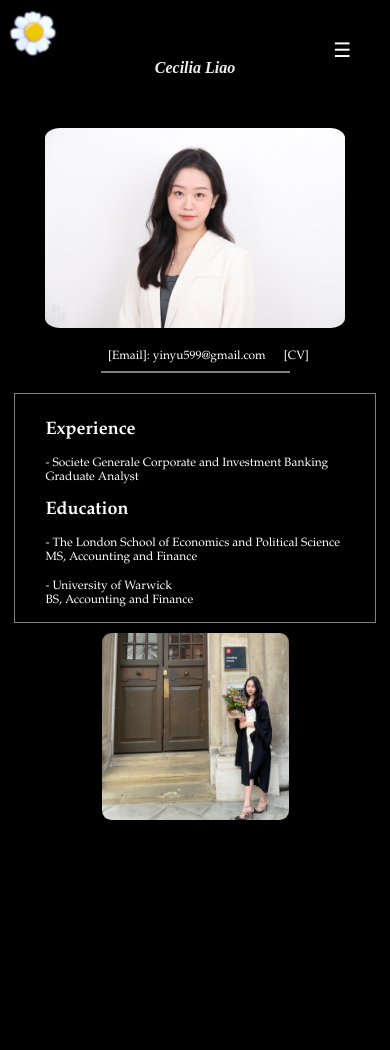
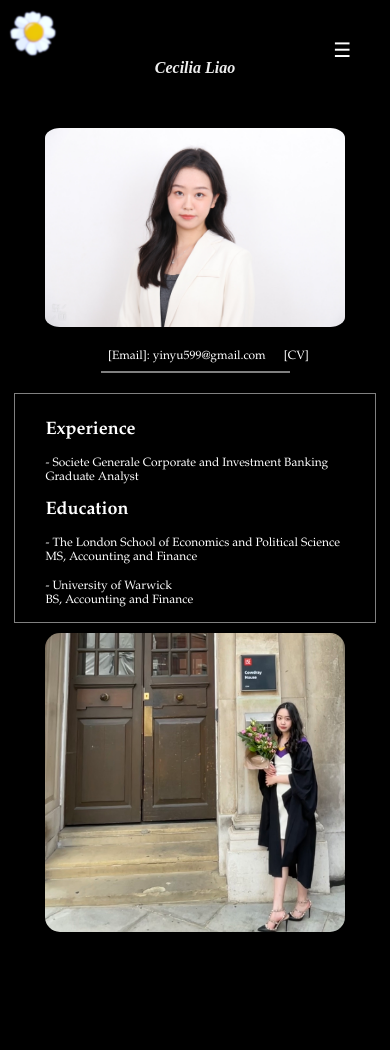
Before and after one commit to cecilia599/cecilia599.github.io, a plain HTML site: page index.html in a window 390 px wide. Drawn offline with Linux system fonts and the light colour scheme; no server answers.

Commit message:
resize the swiper

```diff
--- a/nav.css
+++ b/nav.css
@@ -253,6 +253,9 @@
     .weather_dispay {
         display: none;
     }
+    .center {
+        width: 80%;
+    }
     .img_display {
         display: block;
         margin-left: auto;
--- a/nav.js
+++ b/nav.js
@@ -24,7 +24,7 @@ showSlides();
 function showSlides() {
     let i;
     let slides = document.getElementsByClassName("img_display");
-    //   let dots = document.getElementsByClassName("dot");
+
     for (i = 0; i < slides.length; i++) {
         slides[i].style.display = "none";
     }
@@ -32,11 +32,12 @@ function showSlides() {
     if (slideIndex > slides.length) {
         slideIndex = 1;
     }
+    //   let dots = document.getElementsByClassName("dot");
     //   for (i = 0; i < dots.length; i++) {
     //     dots[i].className = dots[i].className.replace(" active", "");
     //   }
+    //   dots[slideIndex-1].className += " active";
     slides[slideIndex - 1].style.display = "block";
-    //   dots[slideIndex-1].className += " active";
     setTimeout(showSlides, 2000); // Change image every 2 seconds
 }
 
```
Also changed, not shown: index.html (+0 -21 lines).
